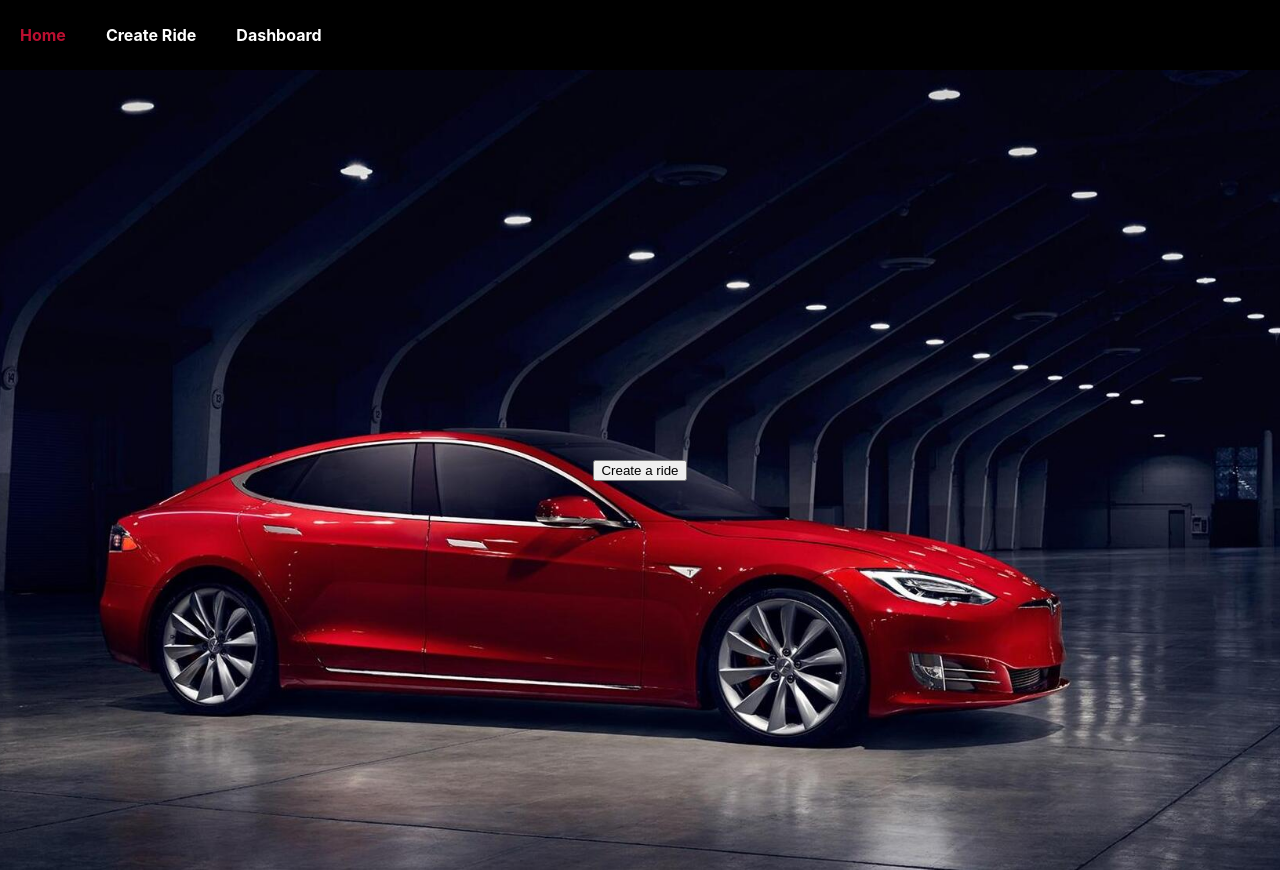
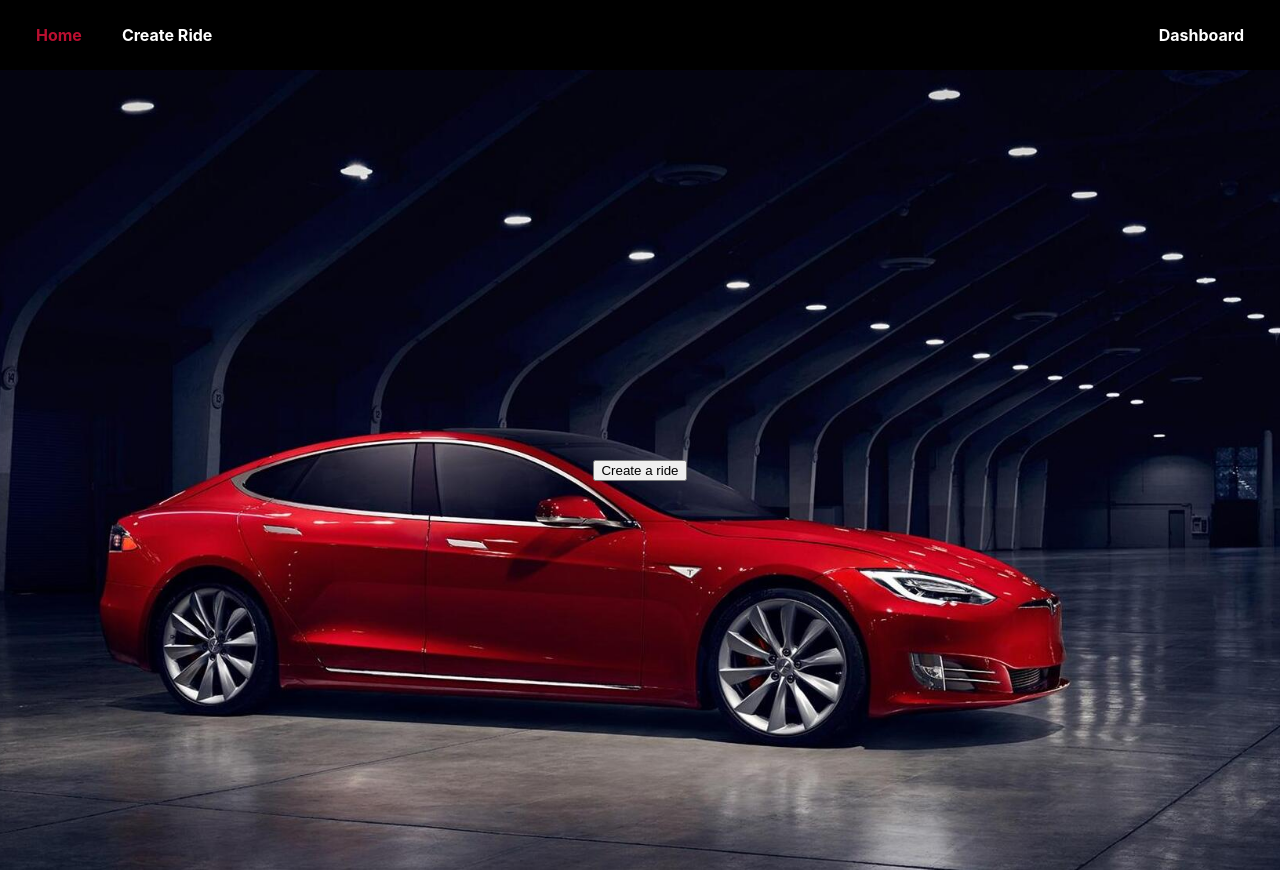
Before and after one commit to HowardHuang1/Rideshare, a React (Create React App) app: page / in a window 1280 px wide. Built offline with nearby package versions, Linux system fonts and the light colour scheme; the HTML template or start-up script is replaced by a standard one.

Commit message:
Made "Dashboard" button float to the right.

```diff
--- a/src/components/Navbar.css
+++ b/src/components/Navbar.css
@@ -2,7 +2,7 @@
     background-color: black;
     color: white;
     display: flex;
-    justify-content: space-between;
+    justify-content: center;
     align-items: center;
     height: 70px;
   }
@@ -20,3 +20,15 @@
   .menuItems a.active {
     color: #BA0F30;
   }
+
+.menuItems{
+  display: flex;
+  justify-content: space-between;
+  padding: 16px;
+  flex: auto;
+}
+
+nav {
+  display: flex;
+  flex: auto;
+}
--- a/src/components/Navbar.js
+++ b/src/components/Navbar.js
@@ -7,9 +7,13 @@ function Navbar() {
     <div className="header__wrapper">
       <nav>
           <div className="menuItems">
-              <NavLink exact to="/" activeClassName="active">Home</NavLink>
-              <NavLink to="/createRide" activeClassName="active">Create Ride</NavLink>
-              <NavLink to="/dashboard" activeClassName="active">Dashboard</NavLink>
+              <div className="left-items">
+                <NavLink exact to="/" activeClassName="active">Home</NavLink>
+                <NavLink to="/createRide" activeClassName="active">Create Ride</NavLink>
+              </div>
+              <div className="right-items">
+                <NavLink to="/dashboard" activeClassName="active">Dashboard</NavLink>
+              </div>
           </div>
       </nav>
     </div>
```
